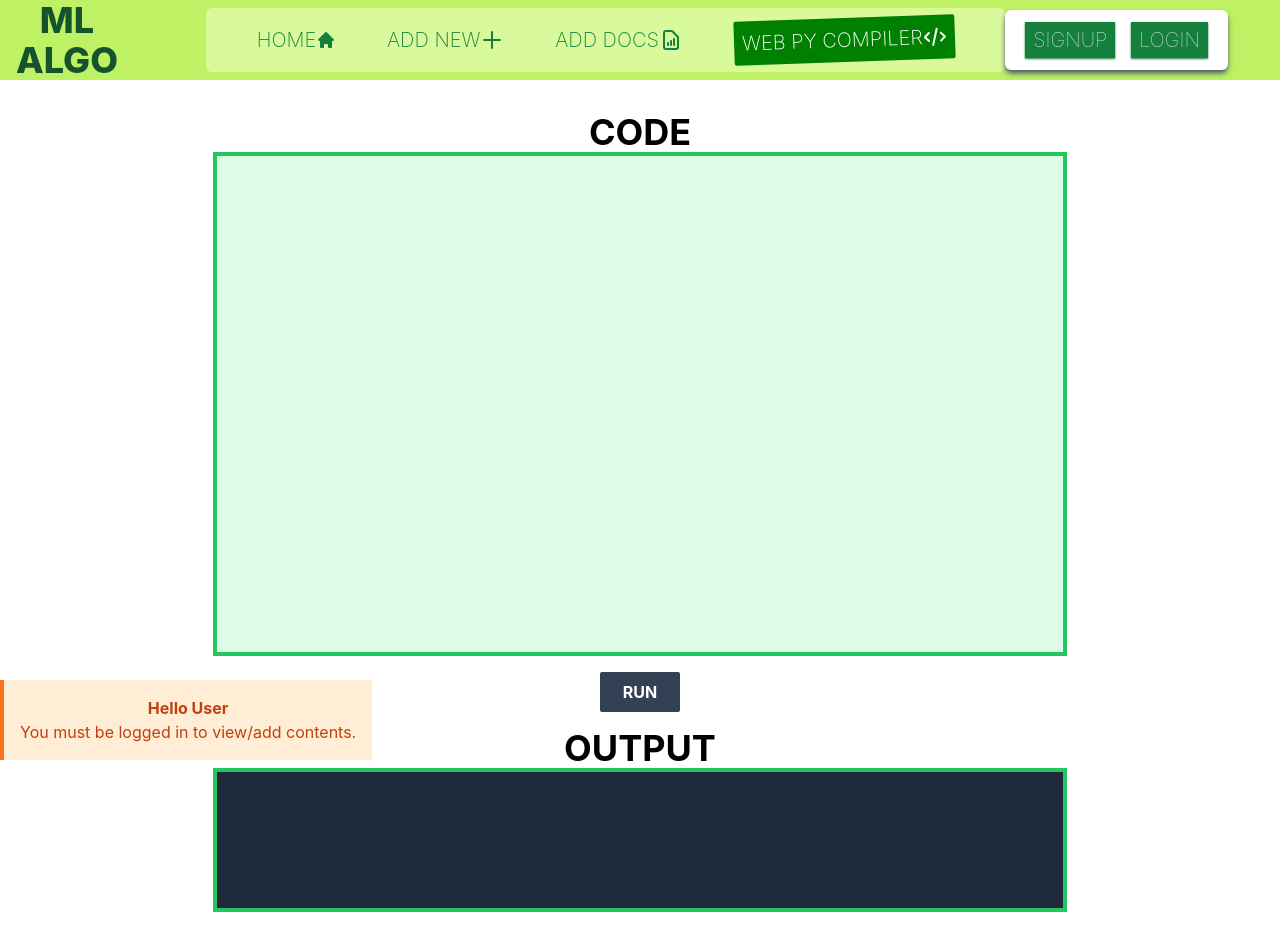
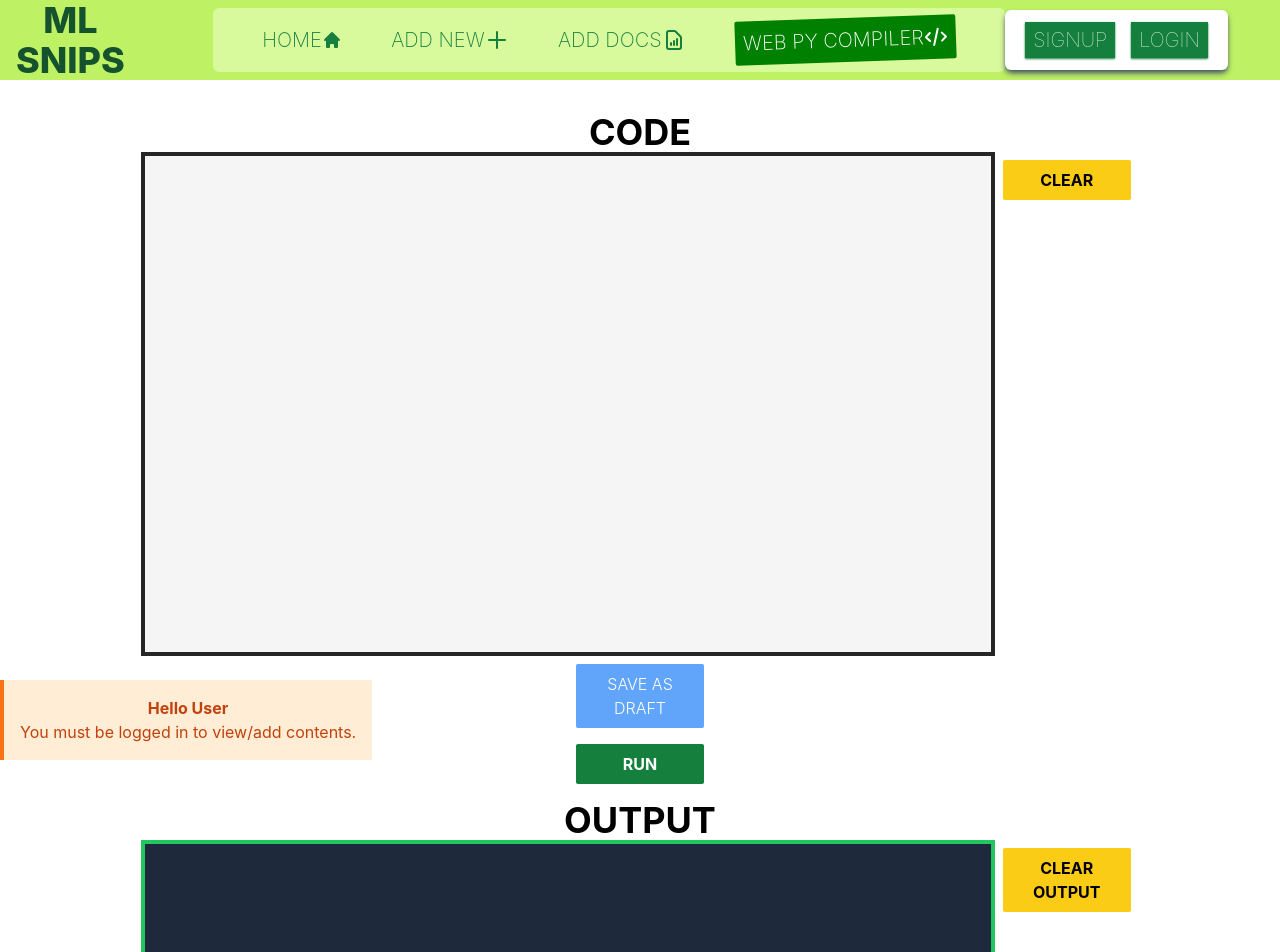
Before and after one commit to Sudipta07151/PYTHON_REACT_PROJECT_FRONTEND_A2, a React (Create React App) app: page /webide in a window 1280 px wide. Shown: the top 952 px of the page. Built offline with nearby package versions, Linux system fonts and the light colour scheme.

Commit message:
webide features :Sudipta

```diff
--- a/src/components/Navbar.js
+++ b/src/components/Navbar.js
@@ -47,7 +47,7 @@ export default function Navbar() {
           className="logo_text text-4xl font-extrabold font-logofont cursor-pointer text-green-900 hover:text-green-700"
           onClick={handleClickToHome}
         >
-          ML ALGO
+          ML SNIPS
         </div>
         <div className=" p-2 basis-1/12">
           <svg
--- a/src/index.css
+++ b/src/index.css
@@ -23,7 +23,6 @@ body::-webkit-scrollbar {
   width: 0.4em;
   border-radius: 10px;
 }
-
 
 body::-webkit-scrollbar-thumb {
   background-color: rgb(74, 161, 23);
--- a/src/pages/Home.js
+++ b/src/pages/Home.js
@@ -26,7 +26,7 @@ export default function Home() {
       {!data && (
         <>
           <h1 className=" text-4xl lg:text-8xl md:text-6xl font-homebody">
-            ML ALGO
+            ML SNIPS
           </h1>
         </>
       )}
--- a/src/pages/Register.js
+++ b/src/pages/Register.js
@@ -35,15 +35,19 @@ export default function Register() {
   const handleSubmit = (e) => {
     e.preventDefault();
 
-
-    try{
+    try {
       const data = {
         email,
         password,
         ree_password,
         user,
       };
-    if (password === ree_password && password != "" && ree_password !== "") {
+      if (
+        password === ree_password &&
+        password != "" &&
+        ree_password !== "" &&
+        user != ""
+      ) {
         if (
           !validator.isEmail(email) ||
           !validator.isStrongPassword(password, {
@@ -65,10 +69,17 @@ export default function Register() {
           password: password,
         });
       } else {
+        if (user == "") {
+          toast("No username provided", {
+            autoClose: 1500,
+          });
+        } else {
           toast("confirm password didn't match", {
             autoClose: 1500,
           });
-    }}catch(err){
+        }
+      }
+    } catch (err) {
       toast(err.toString(), {
         autoClose: 1500,
       });
@@ -84,6 +95,9 @@ export default function Register() {
               Register account
             </h2>
           </div>
+          <h2 className="mt-6 text-left text-xs font-extrabold text-red-700">
+            Add fields are mandatory*
+          </h2>
           <div className="w-full">
             <form className="mt-8 space-y-6 w-full">
               <input type="hidden" name="remember" defaultValue="true" />
--- a/src/pages/SignIn.js
+++ b/src/pages/SignIn.js
@@ -9,7 +9,6 @@ import { useLogin } from "../hooks/useLogin";
 //import { useNavigate } from "react-router-dom";
 
 //import postData from "../functions/postData";
-
 
 export default function SignIn() {
   const [email, setEmail] = useState("");
@@ -25,7 +24,6 @@ export default function SignIn() {
   const handlePaswords = (e) => {
     setPassword(e.target.value);
   };
-
 
   const handleSubmit = async () => {
     const data = {
@@ -50,6 +48,10 @@ export default function SignIn() {
                   Sign in to your account
                 </h2>
               </div>
+
+              <h2 className="mt-6 text-left text-xs font-extrabold text-red-700">
+                Add fields are mandatory*
+              </h2>
               <div className="w-full">
                 <form
                   className="mt-8 space-y-6 w-full"
--- a/src/pages/WebIde.js
+++ b/src/pages/WebIde.js
@@ -1,4 +1,4 @@
-import { useState } from "react";
+import { useState, useEffect } from "react";
 import axios from "axios";
 import { LoaderSpinner } from "../components/LoaderSpinner";
 
@@ -6,6 +6,27 @@ export default function WebIde() {
   const [code, setCode] = useState("");
   const [output, setOutput] = useState(null);
   const [loading, setLoading] = useState(false);
+
+  useEffect(() => {
+    if (localStorage.getItem("code") != undefined) {
+      const code = localStorage.getItem("code");
+      setCode(code);
+      console.log(code);
+    }
+  }, []);
+
+  const handleSetCodeToLocalStorage = () => {
+    localStorage.setItem("code", code);
+  };
+
+  const handleClearCode = () => {
+    localStorage.removeItem("code");
+    setCode("");
+  };
+
+  const handleClearOutput = () => {
+    setOutput("");
+  };
 
   const handleRunCode = async (e) => {
     // console.log(code);
@@ -26,13 +47,12 @@ export default function WebIde() {
     setLoading(false);
     // setOutput("OUTPUT: " + res.output + "\n" + "Time Taken: " + res.cpuTime);
     setOutput(response.data[0]);
-
-};
+  };
   return (
     <div className=" mt-28">
       <p className=" font-bold text-4xl">CODE</p>
       <textarea
-        className="inline-block align-top border-4 border-green-500 w-2/3 break-words resize-none font-mono p-2 bg-green-100"
+        className="inline-block align-top border-4 border-neutral-800 w-2/3 break-words resize-none font-mono p-2 bg-neutral-100"
         rows={20}
         value={code}
         onChange={(e) => setCode(e.target.value)}
@@ -42,9 +62,23 @@ export default function WebIde() {
           <LoaderSpinner />
         </div>
       )}
+      <button
+        className=" bg-yellow-400 p-2 rounded-sm w-32 font-bold m-2"
+        onClick={handleClearCode}
+      >
+        CLEAR
+      </button>
+      <div>
+        <button
+          className=" bg-blue-400 p-2 rounded-sm w-32 text-white font-light mt-2"
+          onClick={handleSetCodeToLocalStorage}
+        >
+          SAVE AS DRAFT
+        </button>
+      </div>
       <div className="m-4">
         <button
-          className=" bg-slate-700 p-2 rounded-sm w-20 text-white font-bold"
+          className=" bg-green-700 p-2 rounded-sm w-32 text-white font-bold"
           onClick={handleRunCode}
         >
           RUN
@@ -56,6 +90,12 @@ export default function WebIde() {
         rows={5}
         value={output ? output : ""}
       ></textarea>
+      <button
+        className=" bg-yellow-400 p-2 rounded-sm w-32 font-bold m-2"
+        onClick={handleClearOutput}
+      >
+        CLEAR OUTPUT
+      </button>
     </div>
   );
 }
```
Lines whose indentation alone changed are shown as unchanged.
